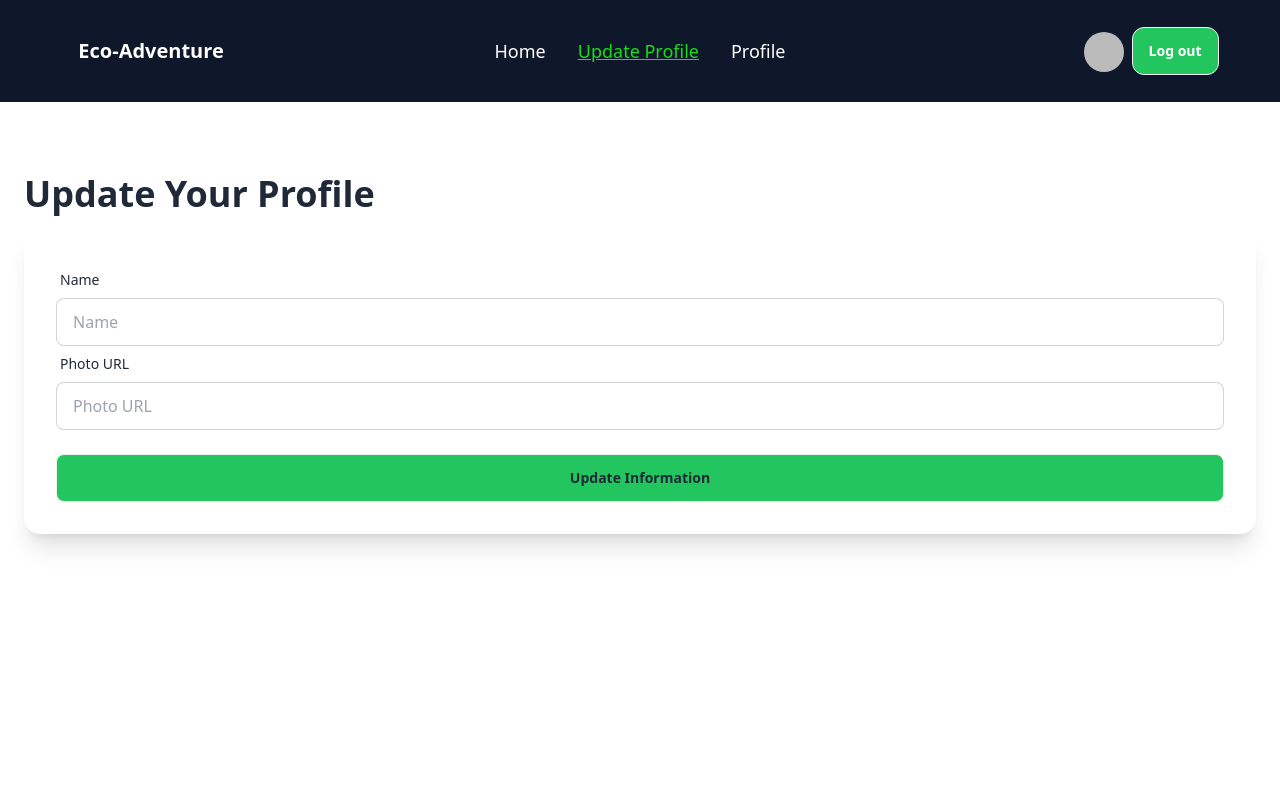
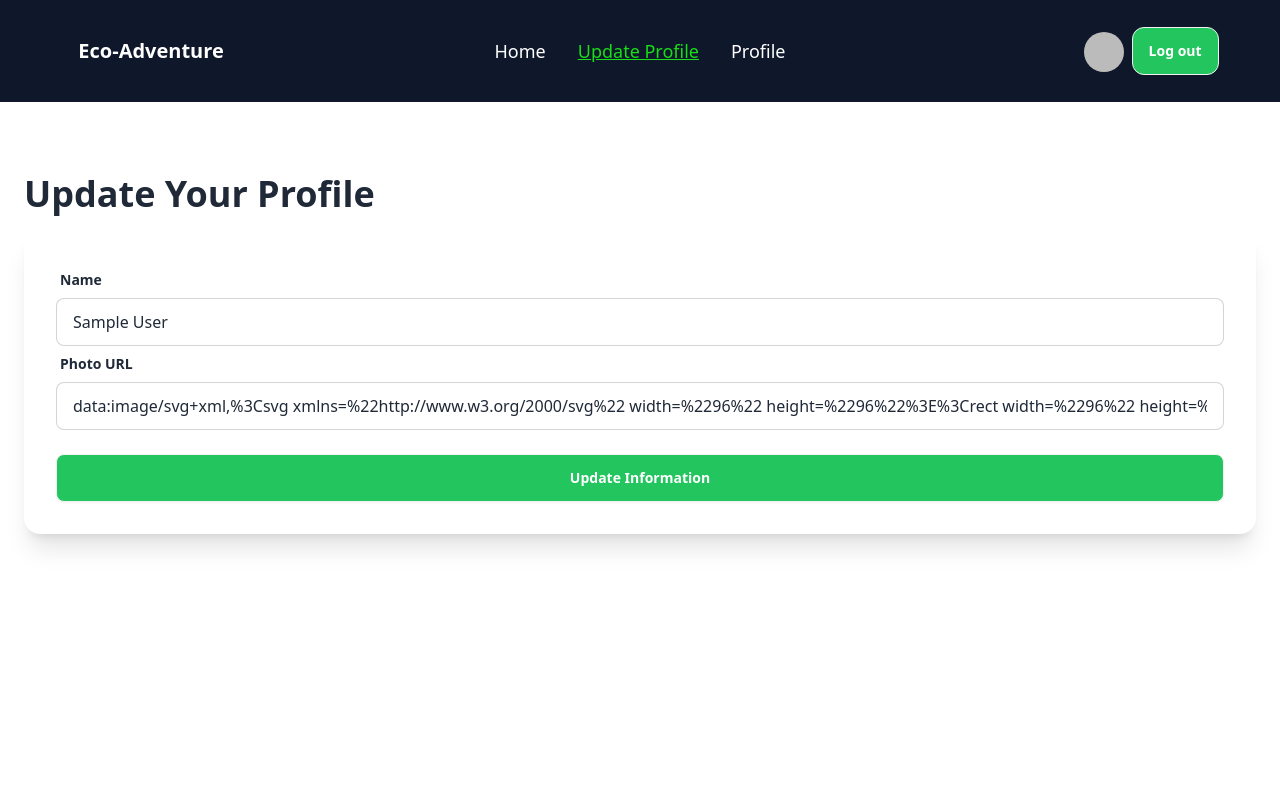
Before and after one commit to SantanuBanik-Phy/forest-expidation-project, a React (Vite) app: page /updateProfile in a window 1280 px wide. Shown: the top 800 px of the page. Built offline with nearby package versions, Linux system fonts and the light colour scheme; no server answers; sample sign-in values are in the browser's storage.

Commit message:
Priavte Route added and alignment fix in home pages

```diff
--- a/package.json
+++ b/package.json
@@ -10,6 +10,7 @@
     "preview": "vite preview"
   },
   "dependencies": {
+    "animate.css": "^4.1.1",
     "firebase": "^11.0.2",
     "localforage": "^1.10.0",
     "match-sorter": "^8.0.0",
--- a/src/Layouts/AuthLayout.jsx
+++ b/src/Layouts/AuthLayout.jsx
@@ -10,6 +10,7 @@ const AuthLayout = () => {
             <header className='bg-slate-900 mb-12 py-4 '>
                 <Navbar></Navbar>
             </header>
+
             <Outlet></Outlet>
 
             <Footer></Footer>
--- a/src/Layouts/HomeLayout.jsx
+++ b/src/Layouts/HomeLayout.jsx
@@ -20,7 +20,7 @@ const HomeLayout = () => {
       </nav>
 
 
-      <div className='min-h-[calc(100vh-100px)]'>
+      <div className='min-h-[calc(100vh-100px)] '>
         {/* Dynamic Section */}
         <Outlet />
       </div>
--- /dev/null
+++ b/src/components/Loading.jsx
@@ -0,0 +1,11 @@
+import React from 'react';
+
+const Loading = () => {
+    return (
+        <div className='flex min-h-screen justify-center items-center'>
+             <span className="loading loading-infinity loading-lg"></span>
+        </div>
+    );
+};
+
+export default Loading;
--- a/src/components/Profile.jsx
+++ b/src/components/Profile.jsx
@@ -13,7 +13,7 @@ const Profile = () => {
             <div className="card bg-base-100 shadow-xl">
                 <div className="card-body">
                     <div className="avatar">
-                        <div className="w-24 rounded-full ring ring-primary ring-offset-base-100 ring-offset-2">
+                        <div className="w-24 rounded-full ring ring-green-500 ring-offset-base-100 ring-offset-2">
                             <img src={user?.photoURL} alt="User" />
                         </div>
                     </div>
@@ -21,7 +21,7 @@ const Profile = () => {
                         <h2 className="text-xl font-bold">Name: {user?.displayName}</h2>
                         <p>Email: {user?.email}</p>
                         {/* Add more profile information as needed */}
-                        <Link to="/updateProfile" className="btn btn-primary mt-4">Update Profile</Link>
+                        <Link to="/updateProfile" className="btn bg-green-500 mt-4">Update Profile</Link>
                     </div>
                 </div>
             </div>
--- a/src/components/UpdateProfile.jsx
+++ b/src/components/UpdateProfile.jsx
@@ -28,7 +28,7 @@ const UpdateProfile = () => {
                     <form onSubmit={handleUpdateProfile}>
                         <div className="form-control">
                             <label className="label">
-                                <span className="label-text">Name</span>
+                                <span className="label-text font-bold">Name</span>
                             </label>
                             <input
                                 type="text"
@@ -41,7 +41,7 @@ const UpdateProfile = () => {
                         </div>
                         <div className="form-control">
                             <label className="label">
-                                <span className="label-text">Photo URL</span>
+                                <span className="label-text font-bold">Photo URL</span>
                             </label>
                             <input
                                 type="text"
@@ -54,7 +54,7 @@ const UpdateProfile = () => {
                         </div>
                         {error && <p className="text-red-500 mt-2">{error}</p>}
                         <div className="form-control mt-6">
-                            <button type="submit" className="btn bg-green-500">
+                            <button type="submit" className="btn bg-green-500 text-white">
                                 Update Information
                             </button>
                         </div>
--- a/src/pages/Home.jsx
+++ b/src/pages/Home.jsx
@@ -25,10 +25,11 @@ const Home = () => {
         </div>
       </section>
       <section>
-        <SpecialDeals specialDealsData={specialDealsData}></SpecialDeals>
+      <Feedback feedBackData={feedBackData}></Feedback>
+
       </section>
       <section>
-        <Feedback feedBackData={feedBackData}></Feedback>
+      <SpecialDeals specialDealsData={specialDealsData}></SpecialDeals>
       </section>
 
 
--- /dev/null
+++ b/src/routes/PrivateRoute.jsx
@@ -0,0 +1,26 @@
+import { useContext } from "react";
+
+import { Navigate, useLocation } from "react-router-dom";
+
+
+import { AuthContext } from "../provider/AuthProvider";
+import Loading from "../components/Loading";
+
+
+const PrivateRoute = ({ children }) => {
+    const { user, loading } = useContext(AuthContext);
+    const location = useLocation();
+
+
+    if (loading) {
+        return <Loading></Loading>
+    }
+
+    if (user && user?.email) {
+        return children;
+    }
+
+    return <Navigate state={location.pathname}  to={'/auth/login'}></Navigate>;
+};
+
+export default PrivateRoute;
```
Also changed, not shown: src/routes/router.jsx (+4 -3 lines), 1 other file (tests, documents, lock files or other folders).
